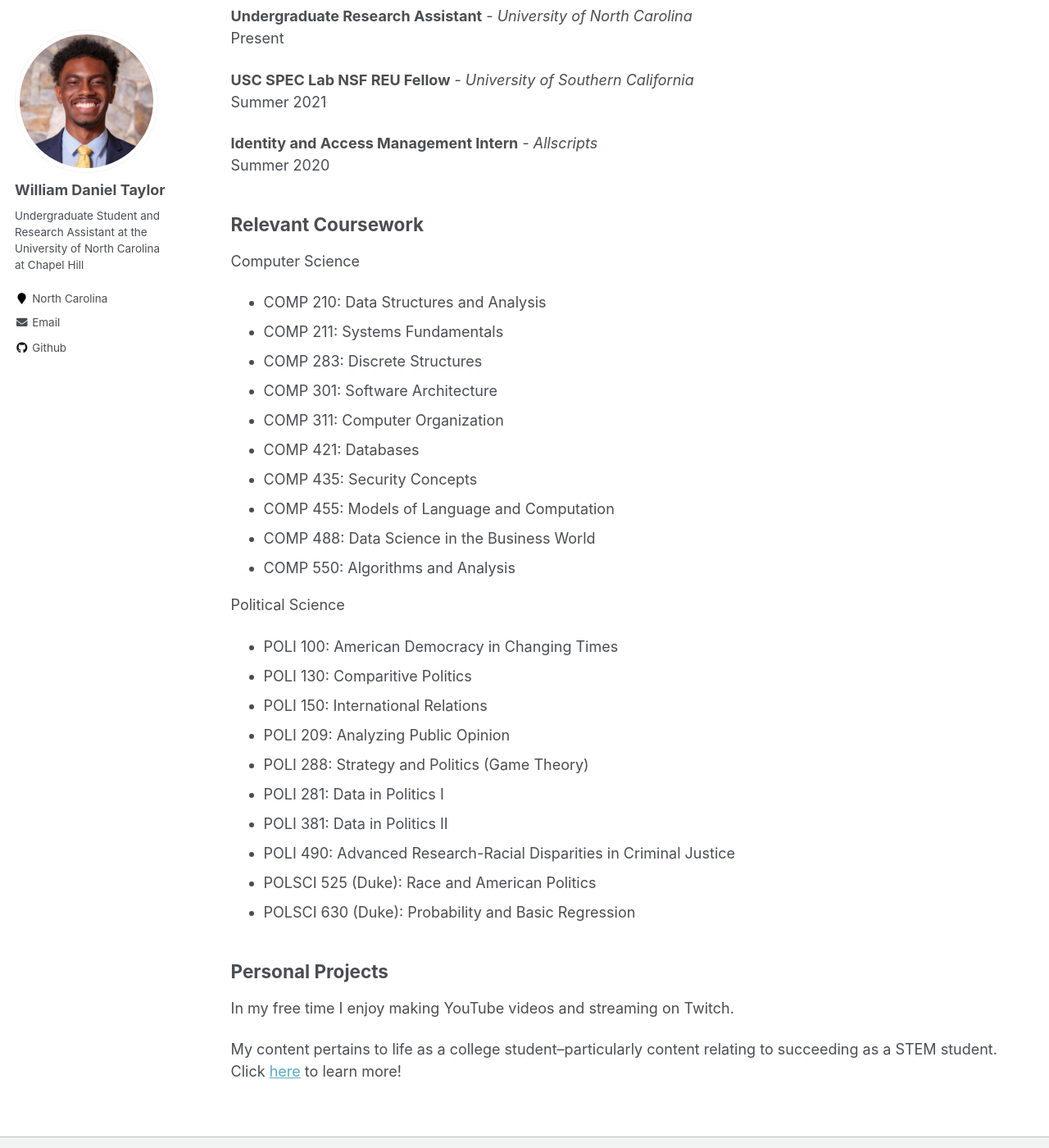
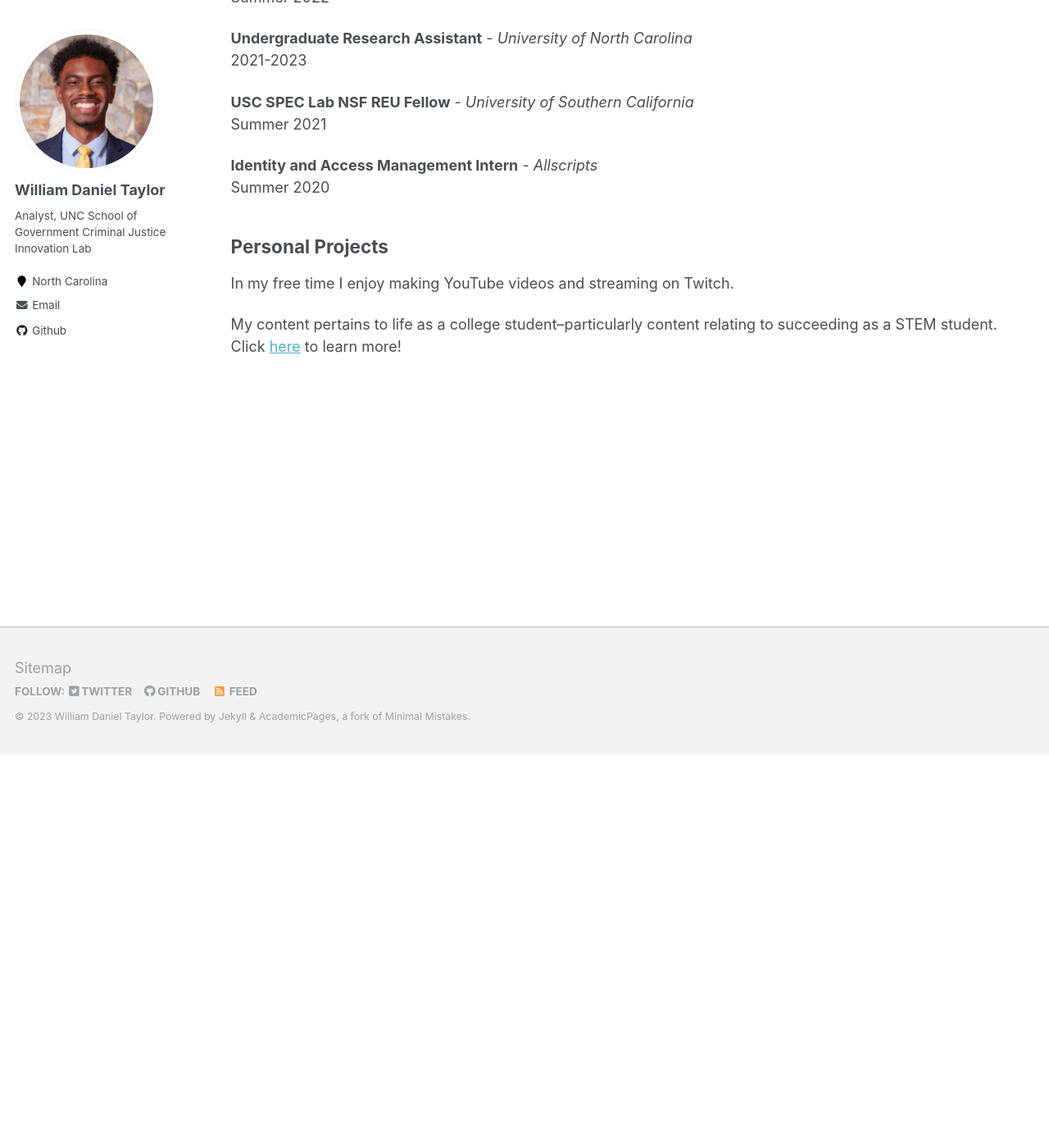
Before and after one commit to wdtaylor30/wdtaylor30.github.io, a Jekyll site: the page built from _pages/resume.md, in a window 1280 px wide and 1400 px high, scrolled down 480 px. Shown: the whole window at 82% size. Built offline with Jekyll 4.4.1, drawn with Linux system fonts in a browser that asks for light colours.

Commit message:
grad school overhaul
update website to reflect graduate school applications

```diff
--- a/_config.yml
+++ b/_config.yml
@@ -82,7 +82,7 @@ analytics:
 author:
   name             : "William Daniel Taylor"
   avatar           : "RBSI_Headshot_Cropped.jpg"
-  bio              : "Undergraduate Student and Research Assistant at the University of North Carolina at Chapel Hill"
+  bio              : "Analyst, UNC School of Government Criminal Justice Innovation Lab"
   location         : "North Carolina"
   employer         :
   pubmed           : # "https://www.ncbi.nlm.nih.gov/pubmed/?term=john+snow"
--- a/_pages/resume.md
+++ b/_pages/resume.md
@@ -23,7 +24,7 @@ Summer 2022
 Summer 2022
 
 **Undergraduate Research Assistant** - _University of North Carolina_ <br>
-Present
+2021-2023
 
 **USC SPEC Lab NSF REU Fellow** - _University of Southern California_ <br>
 Summer 2021
@@ -31,32 +32,6 @@ Summer 2021
 **Identity and Access Management Intern** - _Allscripts_ <br>
 Summer 2020
 
-## Relevant Coursework
-Computer Science
-- COMP 210: Data Structures and Analysis
-- COMP 211: Systems Fundamentals
-- COMP 283: Discrete Structures
-- COMP 301: Software Architecture
-- COMP 311: Computer Organization
-- COMP 421: Databases
-- COMP 435: Security Concepts
-- COMP 455: Models of Language and Computation
-- COMP 488: Data Science in the Business World
-- COMP 550: Algorithms and Analysis
-
-Political Science
-- POLI 100: American Democracy in Changing Times
-- POLI 130: Comparitive Politics
-- POLI 150: International Relations
-- POLI 209: Analyzing Public Opinion
-- POLI 288: Strategy and Politics (Game Theory)
-- POLI 281: Data in Politics I
-- POLI 381: Data in Politics II
-- POLI 490: Advanced Research-Racial Disparities in Criminal Justice
-- POLSCI 525 (Duke): Race and American Politics
-- POLSCI 630 (Duke): Probability and Basic Regression
-
-
 ## Personal Projects
 In my free time I enjoy making YouTube videos and streaming on Twitch.
 
```
Also changed, not shown: other parts of _pages/resume.md (+2 -1 lines), _pages/about.md (+2 -2 lines), _pages/content.md (+1 -1 lines), _pages/writing-samples.md (+4 -2 lines), 5 other files.
